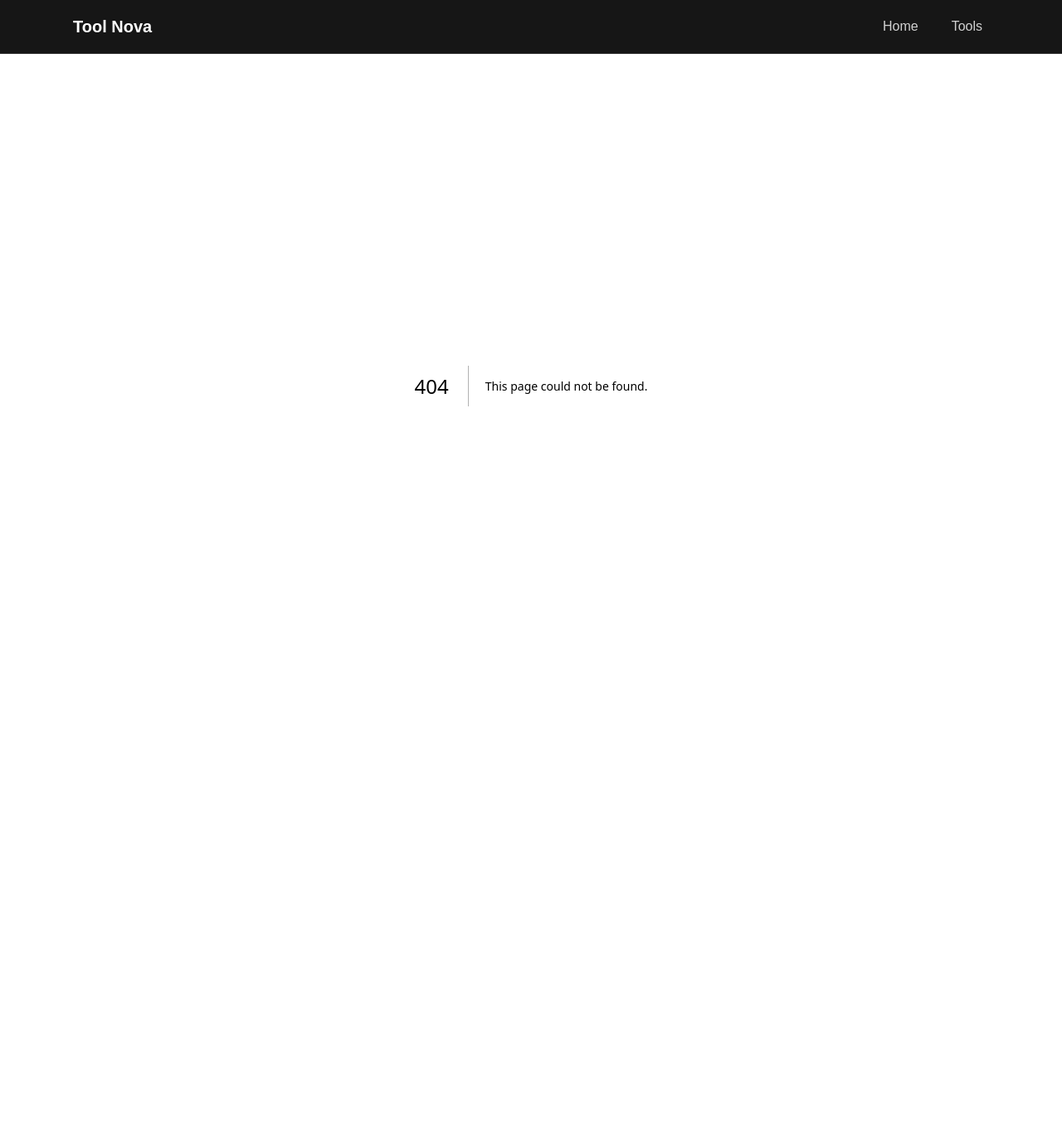
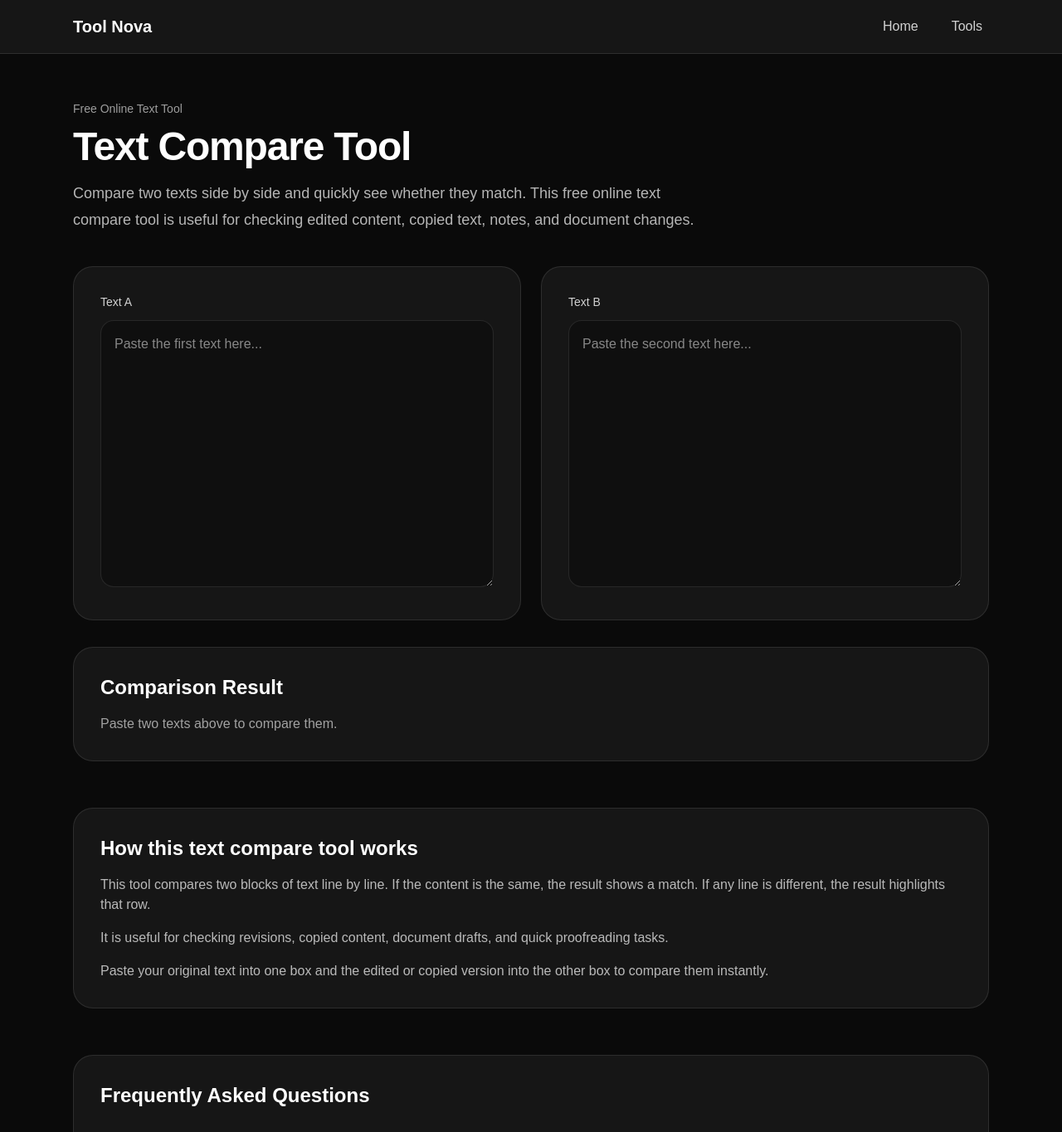
Before and after one commit to spacekjk/tool-nova-site, a Next.js app: page /text-compare in a window 1280 px wide. Before the commit this address had no page. Shown: the top 1365 px of the page at 83% size. Before the commit the page ends 865 px from the top, so only its background shows below. Built offline with nearby package versions, Linux system fonts and the light colour scheme.

Commit message:
add text compare tool

```diff
--- a/app/components.tsx
+++ b/app/components.tsx
@@ -19,6 +19,7 @@ const tools = [
   { href: "/loan-calculator", label: "Loan Calculator" },
   { href: "/days-between-dates", label: "Days Between Dates" },
   { href: "/remove-line-breaks", label: "Remove Line Breaks" },
+  { href: "/text-compare", label: "Text Compare" },
 ];
 
 export function Navbar() {
--- a/app/page.tsx
+++ b/app/page.tsx
@@ -75,6 +75,11 @@ const tools = [
     title: "Remove Line Breaks",
     href: "/remove-line-breaks",
     description: "Remove line breaks and clean up copied text instantly.",
+  },
+  {
+    title: "Text Compare",
+    href: "/text-compare",
+    description: "Compare two texts side by side and spot differences.",
   }
 
 ];
--- a/app/sitemap.ts
+++ b/app/sitemap.ts
@@ -20,6 +20,7 @@ export default function sitemap(): MetadataRoute.Sitemap {
     "/loan-calculator",
     "/days-between-dates",
     "/remove-line-breaks",
+    "/text-compare",
   ];
 
   return routes.map((route) => ({
--- /dev/null
+++ b/app/text-compare/page.tsx
@@ -0,0 +1,203 @@
+"use client";
+
+import { useMemo, useState } from "react";
+
+function normalizeText(text: string) {
+  return text.replace(/\r\n/g, "\n").trim();
+}
+
+export default function TextComparePage() {
+  const [leftText, setLeftText] = useState("");
+  const [rightText, setRightText] = useState("");
+
+  const comparison = useMemo(() => {
+    const left = normalizeText(leftText);
+    const right = normalizeText(rightText);
+
+    const isSame = left === right;
+
+    const leftLines = left ? left.split("\n") : [];
+    const rightLines = right ? right.split("\n") : [];
+
+    const maxLines = Math.max(leftLines.length, rightLines.length);
+
+    const lineResults = Array.from({ length: maxLines }, (_, i) => {
+      const leftLine = leftLines[i] ?? "";
+      const rightLine = rightLines[i] ?? "";
+      return {
+        line: i + 1,
+        left: leftLine,
+        right: rightLine,
+        same: leftLine === rightLine,
+      };
+    });
+
+    return {
+      isSame,
+      lineResults,
+    };
+  }, [leftText, rightText]);
+
+  return (
+    <main className="min-h-screen bg-neutral-950 text-white">
+      <section className="mx-auto max-w-6xl px-6 py-14">
+        <div className="max-w-3xl">
+          <p className="mb-3 text-sm text-white/60">Free Online Text Tool</p>
+          <h1 className="text-4xl font-bold tracking-tight sm:text-5xl">
+            Text Compare Tool
+          </h1>
+          <p className="mt-4 text-lg leading-8 text-white/70">
+            Compare two texts side by side and quickly see whether they match.
+            This free online text compare tool is useful for checking edited
+            content, copied text, notes, and document changes.
+          </p>
+        </div>
+
+        <div className="mt-10 grid gap-6 lg:grid-cols-2">
+          <div className="rounded-3xl border border-white/10 bg-white/5 p-6 sm:p-8">
+            <label className="mb-3 block text-sm font-medium text-white/80">
+              Text A
+            </label>
+
+            <textarea
+              rows={12}
+              value={leftText}
+              onChange={(e) => setLeftText(e.target.value)}
+              placeholder="Paste the first text here..."
+              className="w-full rounded-2xl border border-white/10 bg-black/30 px-4 py-4 text-white outline-none focus:border-white/25"
+            />
+          </div>
+
+          <div className="rounded-3xl border border-white/10 bg-white/5 p-6 sm:p-8">
+            <label className="mb-3 block text-sm font-medium text-white/80">
+              Text B
+            </label>
+
+            <textarea
+              rows={12}
+              value={rightText}
+              onChange={(e) => setRightText(e.target.value)}
+              placeholder="Paste the second text here..."
+              className="w-full rounded-2xl border border-white/10 bg-black/30 px-4 py-4 text-white outline-none focus:border-white/25"
+            />
+          </div>
+        </div>
+
+        <div className="mt-8 rounded-3xl border border-white/10 bg-white/5 p-6 sm:p-8">
+          <h2 className="text-2xl font-semibold">Comparison Result</h2>
+
+          {!leftText && !rightText ? (
+            <p className="mt-4 text-white/60">
+              Paste two texts above to compare them.
+            </p>
+          ) : (
+            <>
+              <p className="mt-4 text-lg">
+                Overall result:{" "}
+                <span
+                  className={
+                    comparison.isSame
+                      ? "font-semibold text-green-400"
+                      : "font-semibold text-yellow-300"
+                  }
+                >
+                  {comparison.isSame ? "Texts match" : "Texts are different"}
+                </span>
+              </p>
+
+              <div className="mt-6 space-y-3">
+                {comparison.lineResults.map((row) => (
+                  <div
+                    key={row.line}
+                    className={`grid gap-3 rounded-2xl border p-4 md:grid-cols-2 ${
+                      row.same
+                        ? "border-white/10 bg-black/20"
+                        : "border-yellow-400/20 bg-yellow-400/5"
+                    }`}
+                  >
+                    <div>
+                      <p className="mb-2 text-xs uppercase tracking-wide text-white/45">
+                        Line {row.line} · Text A
+                      </p>
+                      <p className="whitespace-pre-wrap break-words text-white/85">
+                        {row.left || "—"}
+                      </p>
+                    </div>
+
+                    <div>
+                      <p className="mb-2 text-xs uppercase tracking-wide text-white/45">
+                        Line {row.line} · Text B
+                      </p>
+                      <p className="whitespace-pre-wrap break-words text-white/85">
+                        {row.right || "—"}
+                      </p>
+                    </div>
+                  </div>
+                ))}
+              </div>
+            </>
+          )}
+        </div>
+      </section>
+
+      <section className="mx-auto max-w-6xl px-6 pb-14">
+        <div className="rounded-3xl border border-white/10 bg-white/5 p-6 sm:p-8">
+          <h2 className="text-2xl font-semibold">How this text compare tool works</h2>
+          <div className="mt-4 space-y-4 text-white/70">
+            <p>
+              This tool compares two blocks of text line by line. If the content
+              is the same, the result shows a match. If any line is different,
+              the result highlights that row.
+            </p>
+            <p>
+              It is useful for checking revisions, copied content, document
+              drafts, and quick proofreading tasks.
+            </p>
+            <p>
+              Paste your original text into one box and the edited or copied
+              version into the other box to compare them instantly.
+            </p>
+          </div>
+        </div>
+      </section>
+
+      <section className="mx-auto max-w-6xl px-6 pb-16">
+        <div className="rounded-3xl border border-white/10 bg-white/5 p-6 sm:p-8">
+          <h2 className="text-2xl font-semibold">Frequently Asked Questions</h2>
+
+          <div className="mt-6 space-y-6">
+            <div>
+              <h3 className="text-lg font-medium">
+                How do I compare two texts online?
+              </h3>
+              <p className="mt-2 leading-7 text-white/70">
+                Paste one text into the first box and the other into the second
+                box. The tool will compare them line by line.
+              </p>
+            </div>
+
+            <div>
+              <h3 className="text-lg font-medium">
+                Does this tool show whether the texts match exactly?
+              </h3>
+              <p className="mt-2 leading-7 text-white/70">
+                Yes. It shows an overall match result and highlights lines that
+                are different.
+              </p>
+            </div>
+
+            <div>
+              <h3 className="text-lg font-medium">
+                Is this text compare tool free?
+              </h3>
+              <p className="mt-2 leading-7 text-white/70">
+                Yes. Tool Nova provides this text compare tool online for free
+                with no sign-up required.
+              </p>
+            </div>
+          </div>
+        </div>
+      </section>
+    </main>
+  );
+}
```
